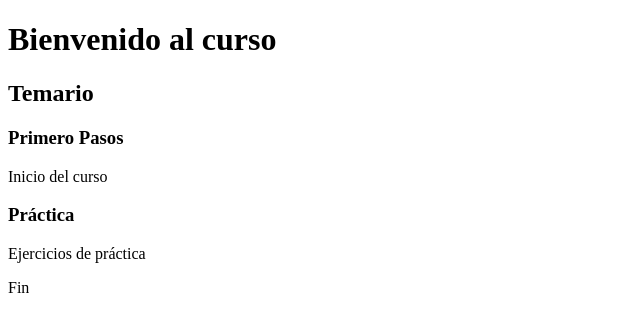
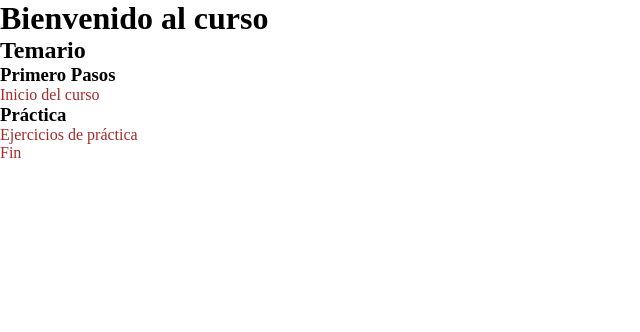
Before and after one commit to RoyerOsorio/CursoGitHubBasico, a plain HTML site: page index.html in a window 1280 px wide. Shown: the whole page, without its empty margins (0-640 px from the left). Drawn offline with Linux system fonts and the light colour scheme.

Commit message:
add-file-style

```diff
--- a/index.html
+++ b/index.html
@@ -4,6 +4,7 @@
     <meta charset="UTF-8">
     <meta name="viewport" content="width=device-width, initial-scale=1.0">
     <title>Primer Ejemplo</title>
+    <link rel="stylesheet" href="style.css">
 </head>
 <body>
     <h1>Bienvenido al curso</h1>
--- /dev/null
+++ b/style.css
@@ -0,0 +1,8 @@
+*{
+    margin: 0;
+    padding: 0;
+}
+
+p{
+    color: brown;
+}
```
